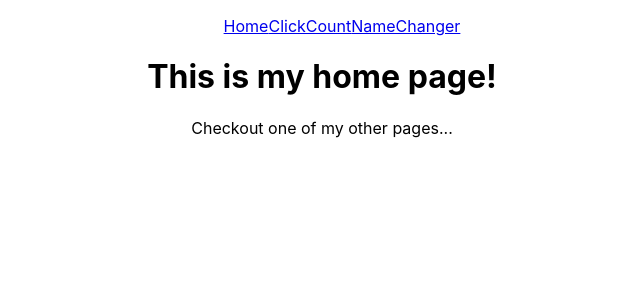
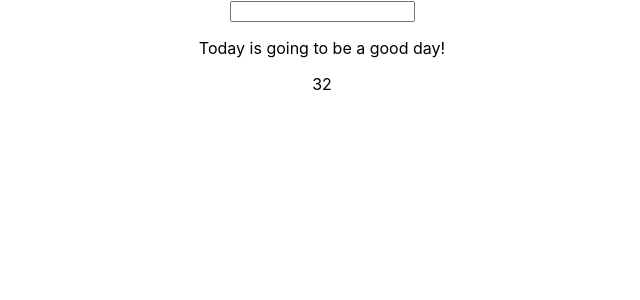
Before and after one commit to JTLiner925/udemy-base-syntax, a React (Create React App) app: page / in a window 1280 px wide. Shown: the top 300 px of the page, without its empty margins (318-958 px from the left). Built offline with nearby package versions, Linux system fonts and the light colour scheme.

Commit message:
working on second assignment

```diff
--- a/src/App.js
+++ b/src/App.js
@@ -1,19 +1,13 @@
 import React, { Component} from 'react';
-import UserInput from './UserInput';
-import UserOutput from './UserOutput.js';
-import Nav from './Nav';
-import HomePage from './HomePage'
-import { Route, Switch } from "react-router-dom";
-import ClickCount from './ClickCount';
 import './App.css';
+import ValidateComponent from './ValidateComponent';
 
 //click count, everytime you click the button it adds one
 //Router with three routes instead of three seperate pages
 //passing a callback prop to child component
 class App extends Component {
   state = {
-    userName: 'Dave',
-    num: 0,
+    text: 'Today is going to be a good day!',
   }
 
   handleAddClick = () => {
@@ -22,40 +16,28 @@ class App extends Component {
     })
   }
 
-  handleAddUser = (event) => {
+  handleAddText = (event) => {
     this.setState({
-      userName: event.target.value,
+      text: event.target.value,
+    })
+    return this.text
+  }
+  handleTextLength = () => {
+    const myString = this.state.text
+    const textLength = myString.length();
+    this.setState({
+      textLength: textLength
     })
   }
   render(){
-
+  console.log(this.state)
   return (
     <div className="App">
-      <nav>
-        <Nav />
-      </nav>
-      <main>
-        <Switch>
-          <Route exact path='/' component={HomePage}/>
-          <Route
-            path='/click-count'
-            render={() =>
-              <ClickCount
-              num={this.state.num}
-              click={this.handleAddClick}
-              />}
-          />
-          <Route
-          path='/name-changer'
-          render={() =>
-            <>
-              <UserInput change={this.handleAddUser}/>
-              <UserOutput  userName={this.state.userName} />
-            </>
-          } />
-
-      </Switch>
-      </main>
+      <ValidateComponent
+      change = {this.handleAddText}
+        text = {this.state.text}
+        // length = {this.handleTextLength}
+      />
     </div>
   );
 }
--- /dev/null
+++ b/src/ValidateComponent.js
@@ -0,0 +1,13 @@
+import React, { Component } from 'react'
+
+export default class ValidateComponent extends Component {
+render(){
+
+  return (
+    <div>
+      <input onChange={this.props.change}/>
+      <p>{this.props.text}</p>
+      <p>{this.props.text.length}</p>
+    </div>
+  )}
+}
```
